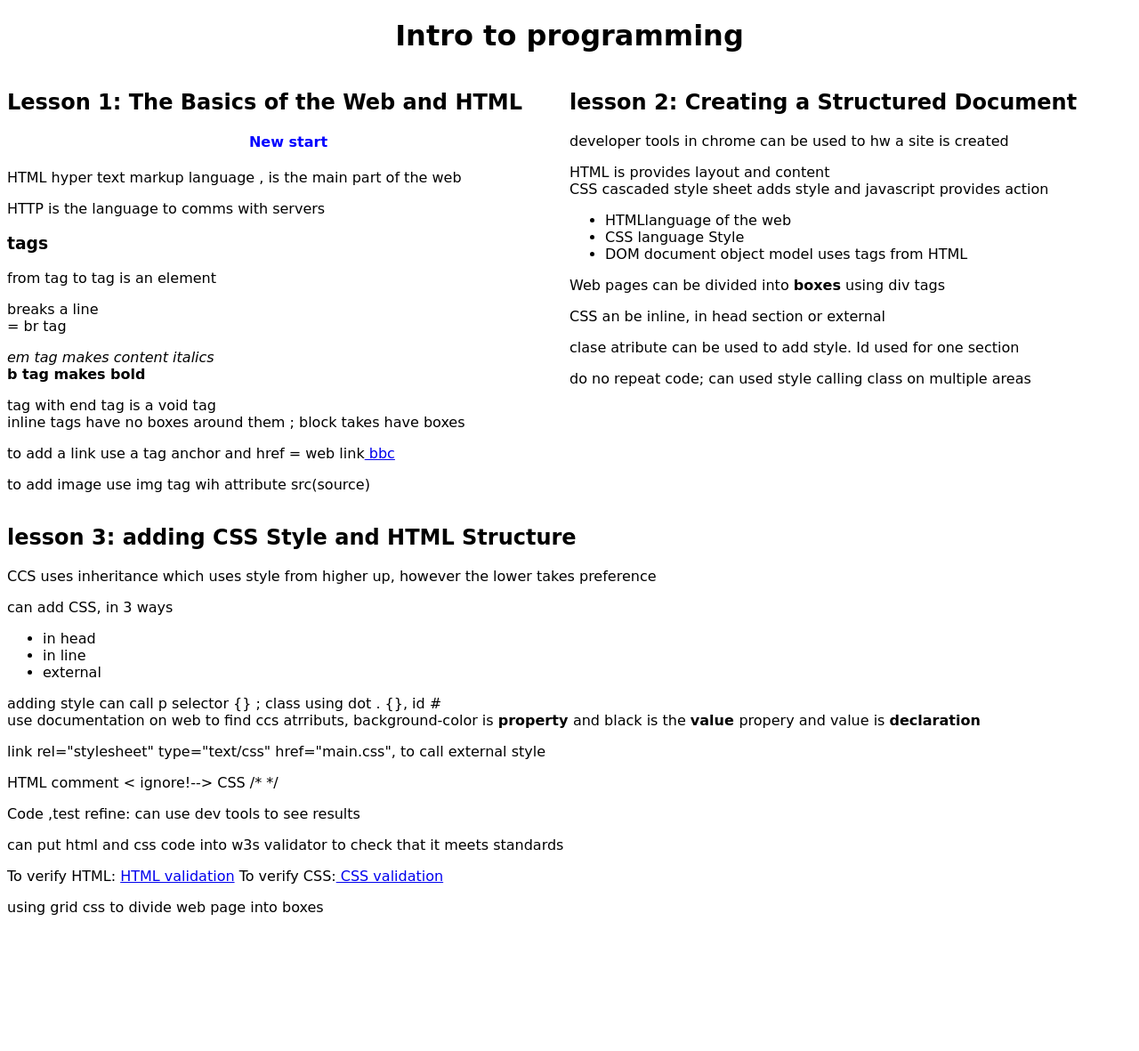
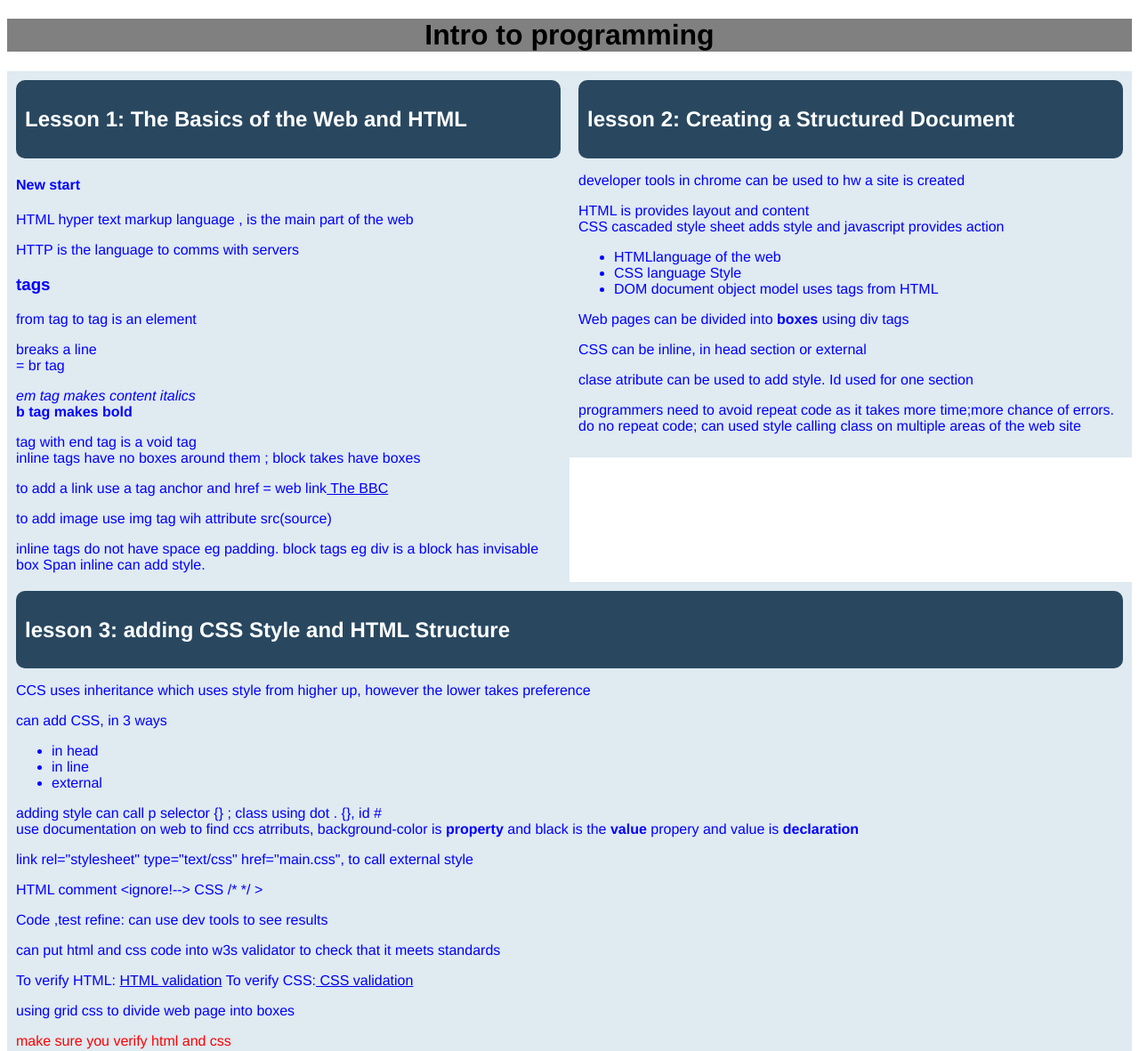
Before and after one commit to Chandradasa/project-stage1, a plain HTML site: page index.html in a window 1280 px wide. Shown: the top 1181 px of the page at 89% size. Before the commit the page ends 1045 px from the top, so only its background shows below. Drawn offline with Linux system fonts and the light colour scheme.

Commit message:
changes from feedback
changes to html and css from feedback. used
validaor/Users/davechandradasa/Desktop/Udacity/index.html

```diff
--- a/index.html
+++ b/index.html
@@ -7,7 +7,7 @@
     <title>Daves new website</title>
 
 
-    <link rel="stylesheet" type="text/css" href="style.css">
+    <link rel="stylesheet" href="style.css">
 
 
 
@@ -24,21 +24,17 @@
   <div class="title"><h1> Intro to programming</h1></div>
     <div class="row">
       <div class="col-6">
-                  <div class = "lesson_1">
-
+        <div class = "lesson-notes">
+        <div class="lesson-title">
 
           <h2> Lesson 1: The Basics of the Web and HTML</h2>
-
+        </div>
           <h4>New start</h4>
-
           <p> HTML hyper text markup language , is the main part of the web</p>
 
           <p> HTTP is the language to comms with servers</p>
-
-
           <h3> tags</h3>
           <p> from tag to tag is an element</p>
-
              breaks a line
             <br>= br tag
 
@@ -48,22 +44,25 @@
           <p> tag with end tag is a void tag
           <br> inline tags have no boxes around them ; block takes have boxes</p>
 
-                                <p> to add a link use a tag anchor and href = web link<a href="bbc.com"> bbc</a>
+          <p> to add a link use a tag anchor and href = web link<a href= "http://www.bbc.com"> The BBC</a></p>
 
-                               <P> to add image use img tag wih attribute src(source)
-
+          <p> to add image use img tag wih attribute src(source)
           </p>
+          inline tags do not have space eg padding. block tags eg div is a block has invisable box
+          Span inline can add style.
         </div>
       </div>
 
 
 
   <div class="col-6">
-    <div>
+    <div class="lesson-notes">
+      <div class="lesson-title">
             <h2>  lesson 2: Creating a Structured Document</h2>
+      </div>
               <p> developer tools in chrome can be used to hw a site is created</p>
             <p>  HTML is provides  layout and content <br>
-             CSS cascaded style sheet adds style and javascript provides action <p>
+             CSS cascaded style sheet adds style and javascript provides action </p>
              <ul>
 
               <li> HTMLlanguage of the web </li>
@@ -74,16 +73,19 @@
              <p> Web pages  can be divided into <b>boxes</b> using div tags </p>
 
 
-             <p> CSS an be inline, in head section or external</p>
+             <p> CSS can be inline, in head section or external</p>
              <p> clase atribute can be used  to add style. Id used for one section</p>
-             <p> do no repeat code; can used style calling class on multiple areas</p>
+             <p> programmers need to avoid repeat code as it takes more time;more chance of errors. do no repeat code; can used style calling class on multiple areas of the web site</p>
+
 
     </div>
 
   </div>
 </div>
-    <div>
+    <div class="lesson-notes">
+      <div class="lesson-title">
           <h2> lesson 3:  adding CSS Style and HTML Structure</h2>
+      </div>
           <p> CCS uses inheritance  which uses style from higher up, however the lower takes preference</p>
           <p> can add CSS, in 3 ways</p>
           <ul>
@@ -93,21 +95,29 @@
 
           </ul>
 
-          <P>  adding style  can call p selector {} ; class using dot . {}, id #<br>
+          <p>  adding style  can call p selector {} ; class using dot . {}, id #<br>
           use documentation on web to find  ccs atrributs, background-color is  <b> property </b> and black is the <b>  value </b>
-          propery and value is <b> declaration</b> <br>
+          propery and value is <b> declaration</b> <br></p>
 
           <p>  link rel="stylesheet" type="text/css" href="main.css",  to call external style</p>
-          <p> HTML comment < ignore!-->  CSS /* */ </p>
+          <p> HTML comment &lt;ignore!-->  CSS /* */ &gt;</p>
           <P> Code ,test refine: can use dev tools to see results</P>
           <p> can put html and css code into w3s validator to check that it meets standards</p>
           <p> To verify HTML: <a href="http://validator.w3.org/#validate_by_input">HTML validation</a>
           To verify CSS:<a href="http://jigsaw.w3.org/css-validator/#validate_by_input"> CSS validation</a> </p>
           <p> using grid css to divide web page into boxes</p>
+          <span style="color:red"> make sure you verify html and css</span>
     </div>
-      </body>
 
-  </html>
+
+<p>
+<a href="http://jigsaw.w3.org/css-validator/check/referer">
+    <img style="border:0;width:88px;height:31px"
+        src="http://jigsaw.w3.org/css-validator/images/vcss-blue"
+        alt="Valid CSS!" />
+    </a>
+</p>
+
 
 
 </body>
--- a/style.css
+++ b/style.css
@@ -1,16 +1,16 @@
 
 
-/*  add * to effect whole doc. outliner similar to border */
 
-{
-	outline: 1px solid red;
-}
+
+
 
 .title{
 
 	text-align: center;
+	background-color: gray;
 }
-*{_
+
+*{
 	-webkit-box-sizing: border-box;
 
 	-moz-box-sizing: border-box;
@@ -18,44 +18,36 @@
 
 
 }
-/*   */
 
-* {
-	font-family: 'Indie Flower', cursive;
-}
-
-.name{
-/* named class and aligned text*/
-	text-align: right;
-
-}
-
-/*  # to call id */
-#role {
-
-	text-align: right;
+body{
+	font-family: Helvetica;
 }
 
 
-/*.lesson_1{
 
-	text-align: right;
-	*/
+.lesson-notes{
+
+	color:blue;
+	background-color:#DFEAF1 ;
+	padding: 10px;
 }
-p  {
+.lesson-title {
 
-	color: blue;
-}
+	color: white;
+	background-color: #294860;
+	border-radius: 10px;
+	padding: 10px;
 
-h4  {
+	}
 
-	text-align: center;
-	color: blue;
-}
+
+
+
+
 .row {
 	width: 100%;
-/* flex is needed to have boxes slide by side. not added float. display needed */
-	display: flex; flex-wrap;
+
+	display: flex;
 }
 
 .col-1 {
@@ -79,7 +71,7 @@ h4  {
 	width: 50%;
 }
 .col-7 {
-	width: 58.33;
+	width: 58.33%;
 }
 .col-8 {
 	width: 66.66%;
```
Lines whose indentation alone changed are shown as unchanged.
